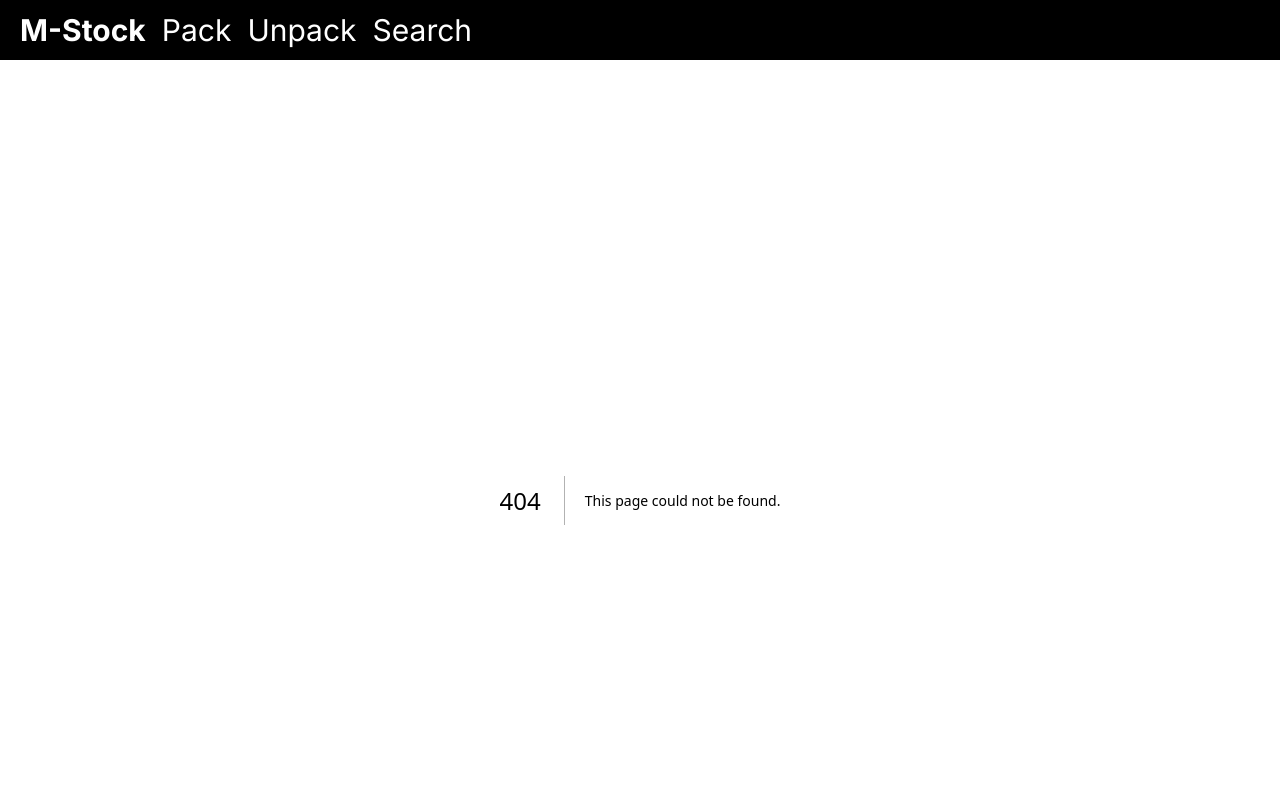
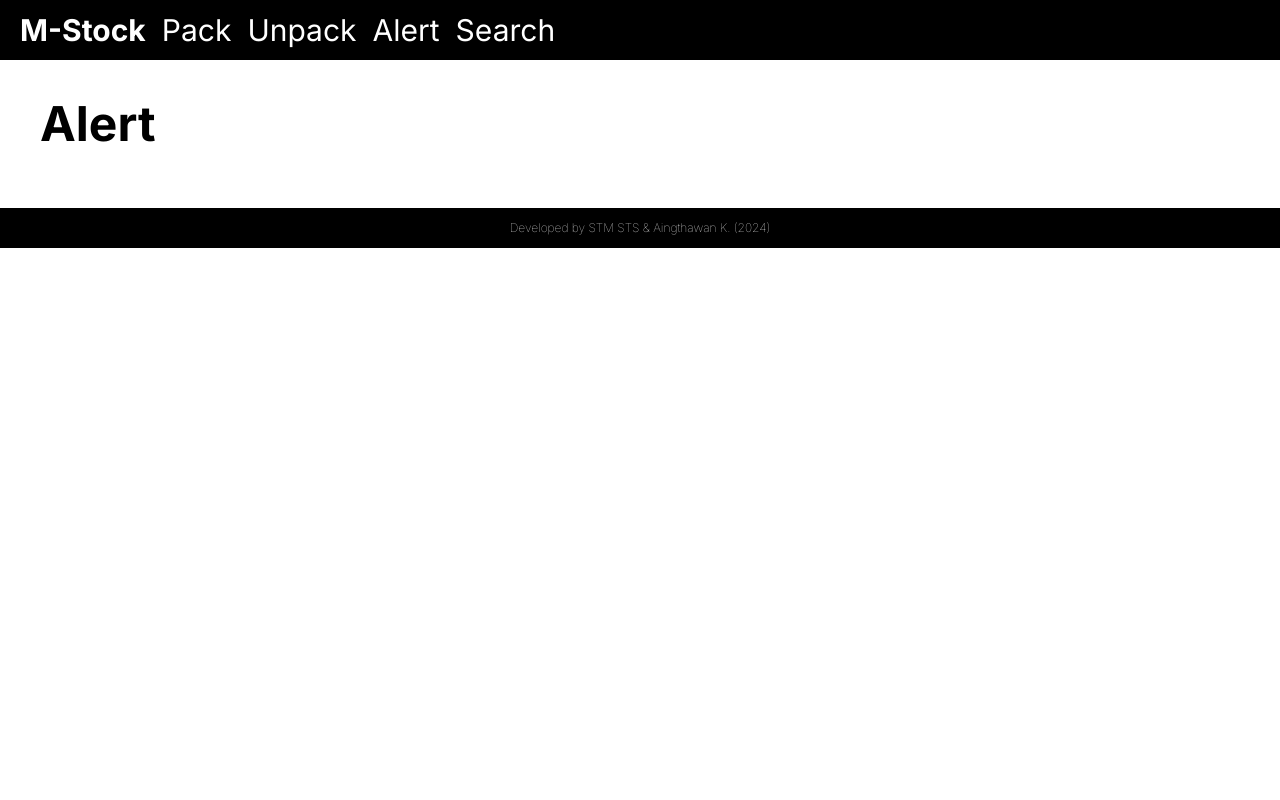
Before and after one commit to aingez/sts_safety_stock_coop_project, a Next.js app: page /alert in a window 1280 px wide. Before the commit this address had no page. Shown: the top 800 px of the page. Built offline with nearby package versions, Linux system fonts and the light colour scheme.

Commit message:
add alert page

```diff
--- /dev/null
+++ b/src/app/alert/page.jsx
@@ -0,0 +1,14 @@
+import React from 'react'
+
+function AlertPage() {
+  return (
+    <div>
+        <h1 className='text-5xl pb-5 font-bold'>
+        Alert
+        </h1>
+    </div>
+  )
+}
+
+export default AlertPage
+AlertPage
--- a/src/app/components/Nav.jsx
+++ b/src/app/components/Nav.jsx
@@ -9,6 +9,7 @@ function Nav() {
         <li className='mx-2 font-bold text-white active:opacity-50'><Link href="/">M-Stock</Link></li>
         <li className='mx-2 text-white active:opacity-50'><Link href="/pack">Pack</Link></li>
         <li className='mx-2 text-white active:opacity-50'><Link href="/unpack">Unpack</Link></li>
+        <li className='mx-2 text-white active:opacity-50'><Link href="/alert">Alert</Link></li>
         <li className='mx-2 text-white active:opacity-50'><Link href="/search">Search</Link></li>
     </ul>
   )
```
